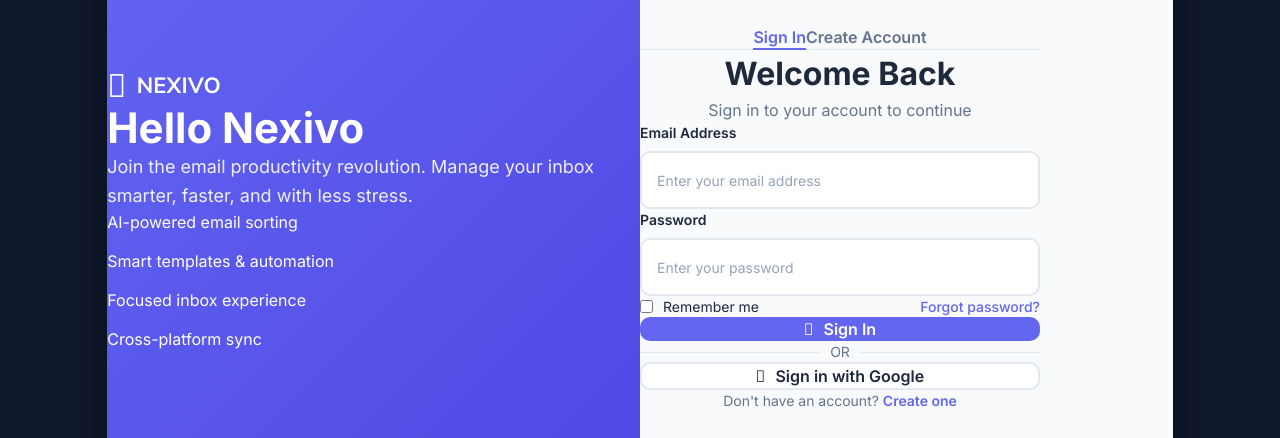
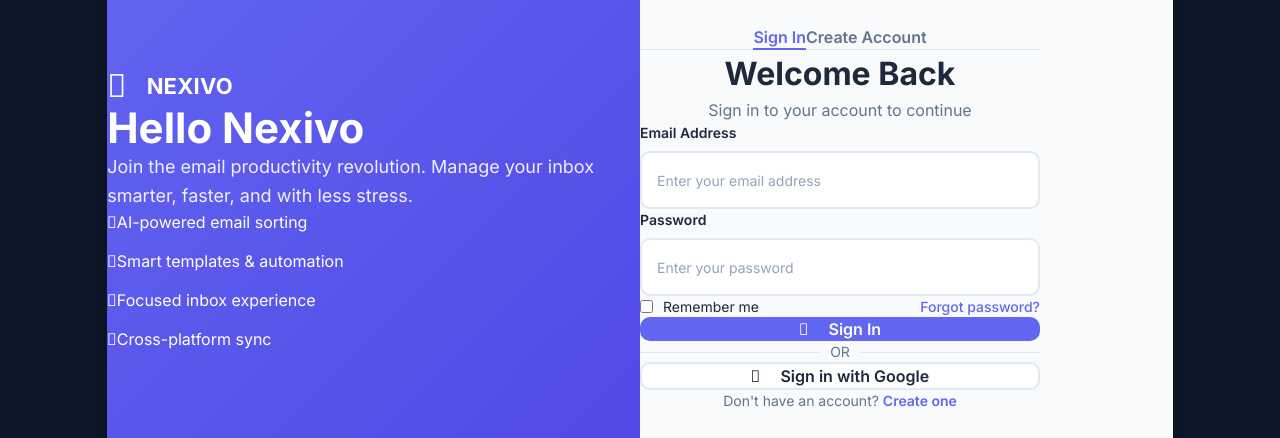
Before and after one commit to Dazai2007/Inbox_detox, a React (Vite) app in the folder frontend/: page / in a window 1280 px wide. Shown: the part 182-620 px from the top of the page. Built offline with nearby package versions, Linux system fonts and the light colour scheme; no server answers.

Commit message:
Frontend: UI düzeni ve ikon iyileştirmeleri

```diff
--- a/frontend/src/App.tsx
+++ b/frontend/src/App.tsx
@@ -11,21 +11,22 @@ const App: React.FC = () => {
 
   return (
     <div className="container">
-      {/* Sol Taraf: Hoş Geldiniz Bölümü */}
+      {/* Left Section: Welcome */}
       <div className="welcome-section">
         <div className="logo">
-          <i className="fas fa-inbox"></i> NEXIVO
+          <i className="fas fa-inbox"></i>
+          <span style={{ marginLeft: 10 }}>NEXIVO</span>
         </div>
         <h1 className="welcome-title">Hello Nexivo</h1>
         <p className="welcome-text">Join the email productivity revolution. Manage your inbox smarter, faster, and with less stress.</p>
         <ul className="features">
-          <li>AI-powered email sorting</li>
-          <li>Smart templates & automation</li>
-          <li>Focused inbox experience</li>
-          <li>Cross-platform sync</li>
+          <li><i className="fas fa-check"></i> AI-powered email sorting</li>
+          <li><i className="fas fa-check"></i> Smart templates & automation</li>
+          <li><i className="fas fa-check"></i> Focused inbox experience</li>
+          <li><i className="fas fa-check"></i> Cross-platform sync</li>
         </ul>
       </div>
-      {/* Sağ Taraf: Form Bölümü */}
+      {/* Right Section: Forms */}
       <div className="form-section">
         <div className="form-container">
           <div className="tabs">
@@ -52,11 +53,13 @@ const App: React.FC = () => {
               <a href="#" className="forgot-password">Forgot password?</a>
             </div>
             <button className="btn">
-              <i className="fas fa-sign-in-alt"></i> Sign In
+              <i className="fas fa-sign-in-alt"></i>
+              <span style={{ marginLeft: 10 }}>Sign In</span>
             </button>
             <div className="divider">OR</div>
             <button className="btn btn-google">
-              <i className="fab fa-google"></i> Sign in with Google
+              <i className="fab fa-google"></i>
+              <span style={{ marginLeft: 10 }}>Sign in with Google</span>
             </button>
             <div className="footer-text">
               Don't have an account? <span className="link" onClick={() => showForm('register')}>Create one</span>
@@ -93,11 +96,13 @@ const App: React.FC = () => {
               <label htmlFor="terms">I agree to the Terms of Service and Privacy Policy</label>
             </div>
             <button className="btn">
-              <i className="fas fa-user-plus"></i> Create Account
+              <i className="fas fa-user-plus"></i>
+              <span style={{ marginLeft: 10 }}>Create Account</span>
             </button>
             <div className="divider">OR</div>
             <button className="btn btn-google">
-              <i className="fab fa-google"></i> Sign up with Google
+              <i className="fab fa-google"></i>
+              <span style={{ marginLeft: 10 }}>Sign up with Google</span>
             </button>
             <div className="footer-text">
               Already have an account? <span className="link" onClick={() => showForm('login')}>Sign in</span>
```
